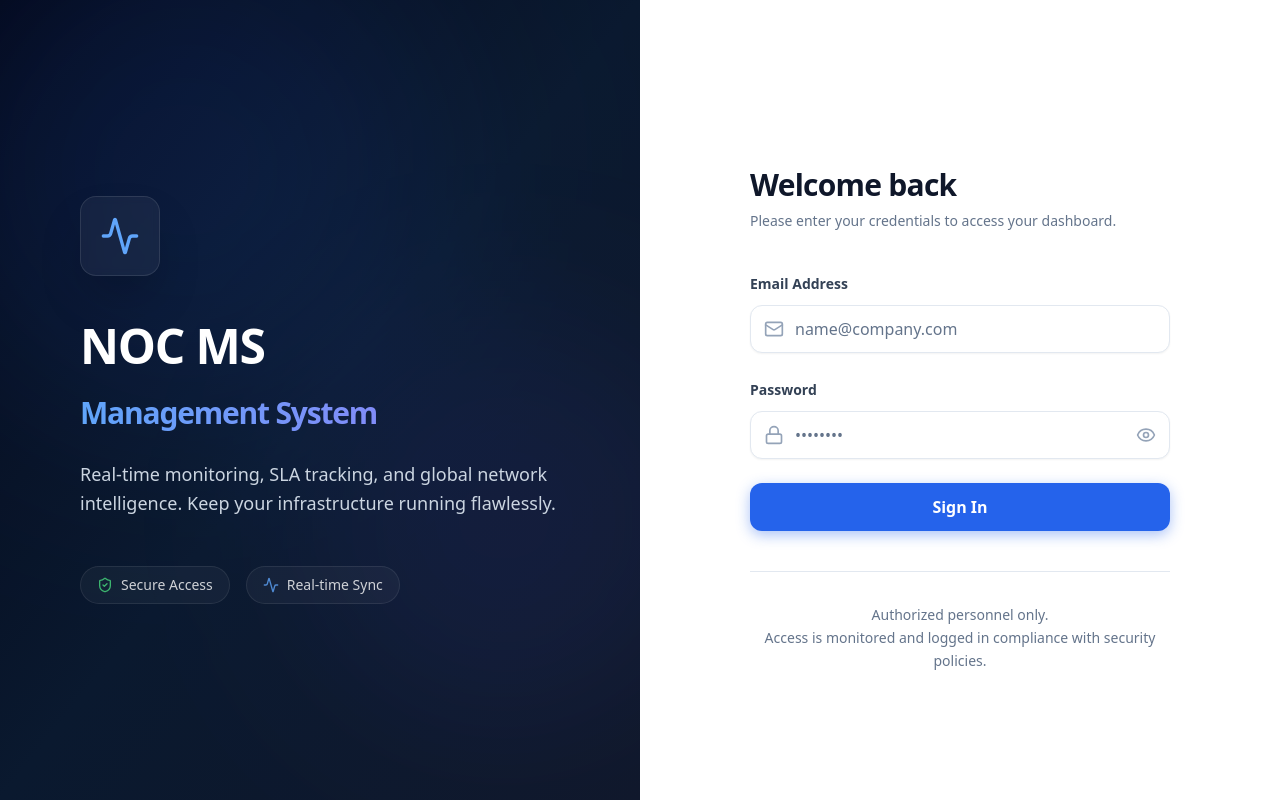
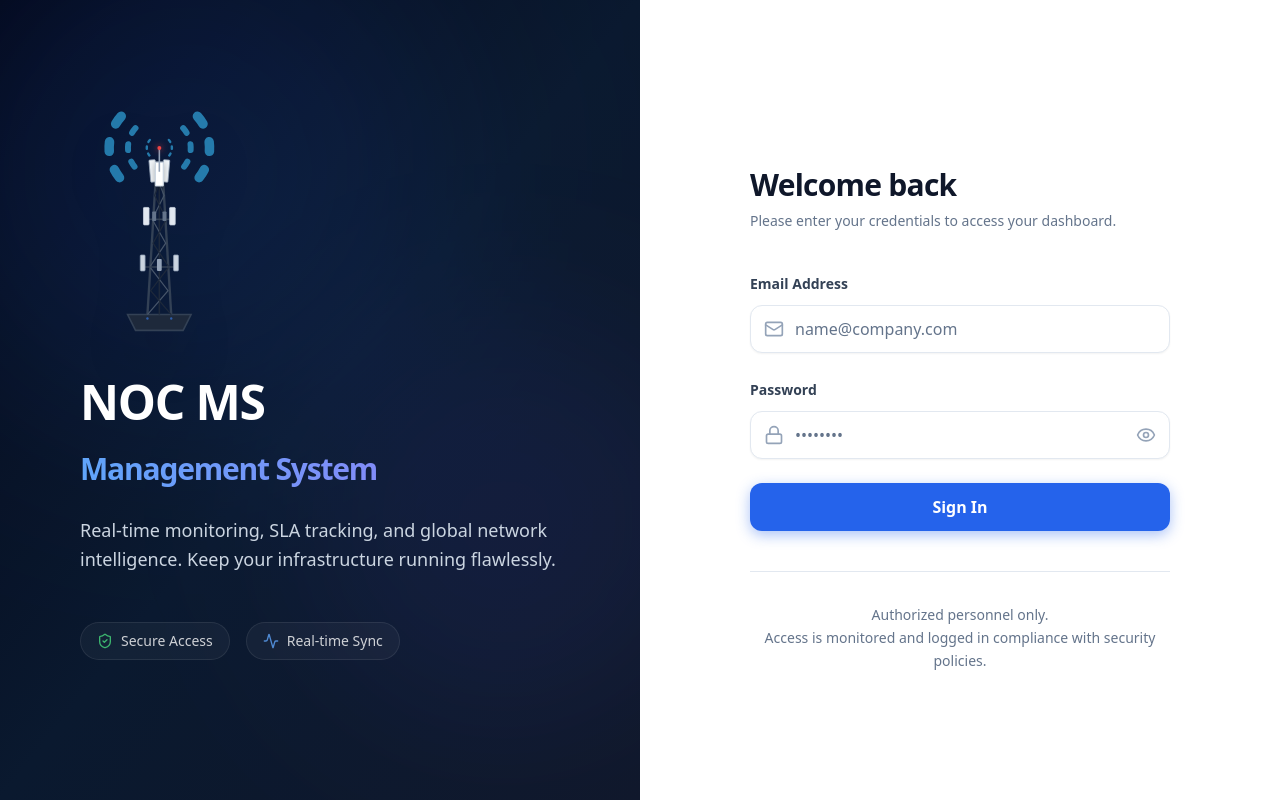
Before and after one commit to nabazesmail/noc-bts-management, a React (Vite) app: page /login in a window 1280 px wide. Built offline with nearby package versions, Linux system fonts and the light colour scheme.

Commit message:
login page updated cell tower added

```diff
--- a/src/pages/Login.tsx
+++ b/src/pages/Login.tsx
@@ -2,6 +2,50 @@ import { useState } from 'react';
 import { Input } from '@/components/ui/input';
 import { Button } from '@/components/ui/button';
 import { Activity, Mail, Lock, AlertCircle, ShieldCheck, Eye, EyeOff } from 'lucide-react';
+
+const CellTowerLogo = ({ className = "" }: { className?: string }) => (
+  <svg viewBox="0 0 200 242" overflow="visible" fill="none" xmlns="http://www.w3.org/2000/svg" className={className}>
+    <g>
+      <path d="M60 220 L140 220 L130 240 L70 240 Z" fill="#1e293b" stroke="#334155" strokeWidth="2"/>
+      <line x1="85" y1="220" x2="96" y2="40" stroke="#334155" strokeWidth="3" />
+      <line x1="115" y1="220" x2="104" y2="40" stroke="#334155" strokeWidth="3" />
+      <line x1="100" y1="220" x2="100" y2="40" stroke="#1e293b" strokeWidth="2" />
+      <path d="M85 220 L111 190 L88 160 L108 130 L91 100 L106 70 L94 40" stroke="#475569" strokeWidth="1.5" fill="none" />
+      <path d="M115 220 L89 190 L112 160 L92 130 L109 100 L94 70 L106 40" stroke="#1e293b" strokeWidth="1.5" fill="none" />
+      <line x1="80" y1="160" x2="120" y2="160" stroke="#334155" strokeWidth="2" />
+      <line x1="84" y1="100" x2="116" y2="100" stroke="#334155" strokeWidth="2" />
+      <line x1="90" y1="50" x2="110" y2="50" stroke="#334155" strokeWidth="3" />
+      <rect x="76" y="145" width="6" height="20" rx="1" fill="#cbd5e1" stroke="#94a3b8" strokeWidth="1" />
+      <rect x="118" y="145" width="6" height="20" rx="1" fill="#cbd5e1" stroke="#94a3b8" strokeWidth="1" />
+      <rect x="97" y="150" width="6" height="15" rx="1" fill="#94a3b8" />
+      <rect x="80" y="85" width="7" height="22" rx="1" fill="#e2e8f0" stroke="#cbd5e1" strokeWidth="1" />
+      <rect x="113" y="85" width="7" height="22" rx="1" fill="#e2e8f0" stroke="#cbd5e1" strokeWidth="1" />
+      <rect x="91" y="90" width="5" height="12" rx="1" fill="#64748b" />
+      <rect x="104" y="90" width="5" height="12" rx="1" fill="#64748b" />
+      <rect x="88" y="25" width="8" height="28" rx="1" fill="#f1f5f9" stroke="#94a3b8" strokeWidth="1" transform="rotate(-5 92 39)" />
+      <rect x="104" y="25" width="8" height="28" rx="1" fill="#f1f5f9" stroke="#94a3b8" strokeWidth="1" transform="rotate(5 108 39)" />
+      <rect x="95" y="28" width="10" height="30" rx="1" fill="#ffffff" stroke="#cbd5e1" strokeWidth="1.5" filter="drop-shadow(0 2px 4px rgba(0,0,0,0.3))" />
+      <line x1="100" y1="40" x2="100" y2="10" stroke="#94a3b8" strokeWidth="2" />
+      <circle cx="100" cy="10" r="2.5" fill="#ef4444" filter="drop-shadow(0 0 4px #ef4444)" />
+      <g stroke="#38bdf8" strokeWidth="3" strokeLinecap="round" strokeDasharray="3 6" fill="none" opacity="0.6">
+        <g style={{ transform: 'scale(1)', transformOrigin: '100px 10px' }}>
+          <path d="M 88 0 A 15 15 0 0 0 88 20" />
+          <path d="M 112 0 A 15 15 0 0 1 112 20" />
+        </g>
+        <g style={{ transform: 'scale(2.5)', transformOrigin: '100px 10px' }}>
+          <path d="M 88 0 A 15 15 0 0 0 88 20" />
+          <path d="M 112 0 A 15 15 0 0 1 112 20" />
+        </g>
+        <g style={{ transform: 'scale(4)', transformOrigin: '100px 10px' }}>
+          <path d="M 88 0 A 15 15 0 0 0 88 20" />
+          <path d="M 112 0 A 15 15 0 0 1 112 20" />
+        </g>
+      </g>
+      <circle cx="85" cy="225" r="1.5" fill="#3b82f6" opacity="0.6" />
+      <circle cx="115" cy="225" r="1.5" fill="#3b82f6" opacity="0.6" />
+    </g>
+  </svg>
+);
 
 export default function Login() {
   const [email, setEmail] = useState('');
@@ -60,9 +104,7 @@ export default function Login() {
 
         {/* Branding Content */}
         <div className="relative z-10 p-12 max-w-xl text-white">
-          <div className="mb-10 flex items-center justify-center w-20 h-20 rounded-2xl bg-white/5 border border-white/10 backdrop-blur-sm shadow-2xl">
-            <Activity className="w-10 h-10 text-blue-400" />
-          </div>
+          <CellTowerLogo className="h-48 w-auto mb-10 filter drop-shadow-2xl" />
           <h1 className="text-5xl font-extrabold mb-6 tracking-tight leading-tight">
             NOC MS <br/>
             <span className="text-transparent bg-clip-text bg-gradient-to-r from-blue-400 to-indigo-400 text-3xl">
@@ -93,9 +135,7 @@ export default function Login() {
 
           {/* Mobile Header (Hidden on desktop) */}
           <div className="flex flex-col items-center justify-center lg:hidden mb-12">
-            <div className="mb-4 flex items-center justify-center w-16 h-16 rounded-2xl bg-blue-50 dark:bg-blue-900/20 border border-blue-100 dark:border-blue-800/30">
-              <Activity className="w-8 h-8 text-blue-600 dark:text-blue-500" />
-            </div>
+            <CellTowerLogo className="h-36 w-auto mb-6 filter drop-shadow-xl" />
             <h2 className="text-3xl font-extrabold text-slate-900 dark:text-white tracking-tight text-center">NOC MS</h2>
           </div>
 
```
